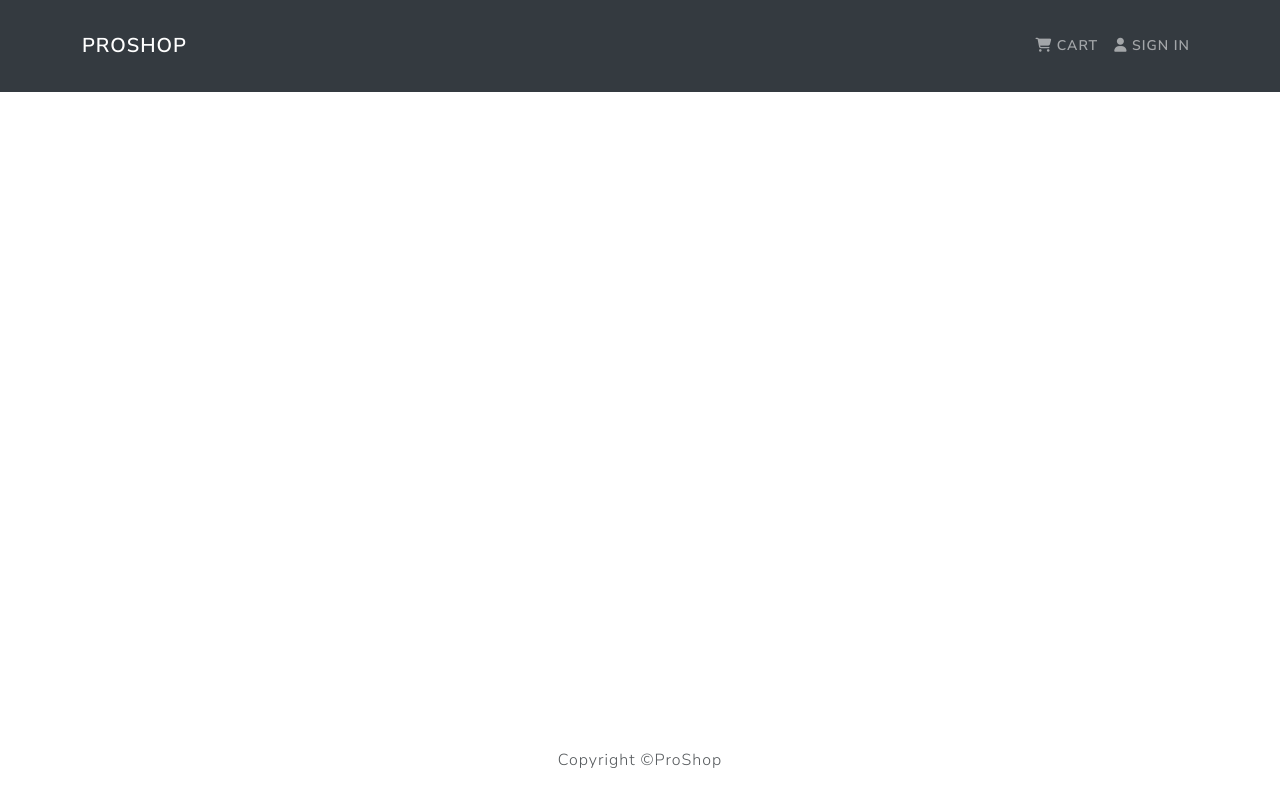
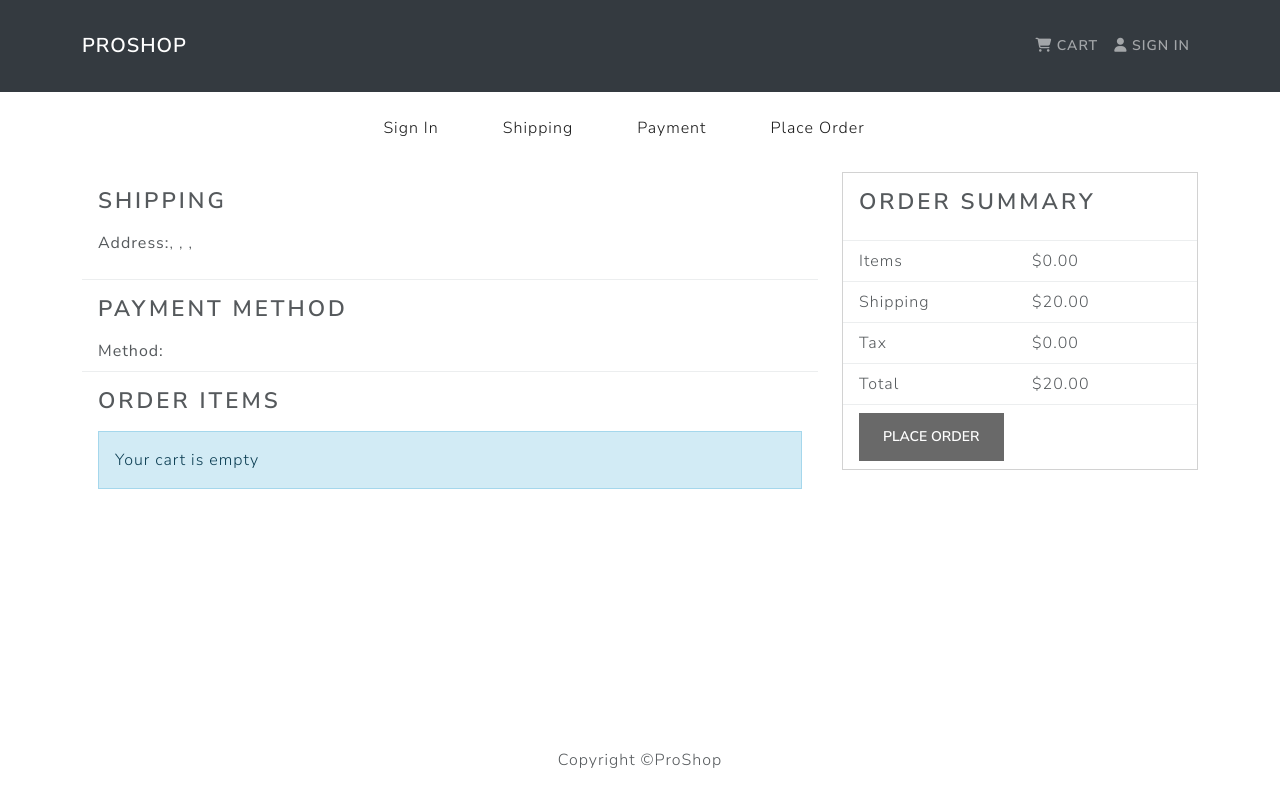
Before and after one commit to git-illite/proShop, a React (Create React App) app in the folder frontend/: page /placeorder in a window 1280 px wide. Built offline with nearby package versions, Linux system fonts and the light colour scheme.

Commit message:
created place order screen and set it up

```diff
--- a/frontend/src/App.js
+++ b/frontend/src/App.js
@@ -11,6 +11,7 @@ import RegisterScreen from "./screens/RegisterScreen";
 import ProfileScreen from "./screens/ProfileScreen";
 import ShippingScreen from "./screens/ShippingScreen";
 import PaymentScreen from "./screens/PaymentScreen";
+import PlaceOrderScreen from "./screens/PlaceOrderScreen";
 const App = () => {
   return (
     <Router>
@@ -21,6 +22,7 @@ const App = () => {
             <Route path="/login" Component={LoginScreen} />
             <Route path="/shipping" Component={ShippingScreen} />
             <Route path="/payment" Component={PaymentScreen} />
+            <Route path="/placeorder" Component={PlaceOrderScreen} />
             <Route path="/register" Component={RegisterScreen} />
             <Route path="/profile" Component={ProfileScreen} />
             <Route path="/product/:id" Component={ProductScreen} />
--- a/frontend/src/index.css
+++ b/frontend/src/index.css
@@ -49,7 +49,7 @@ a:visited {
   text-decoration: none;
 }
 a:hover {
-  text-decoration: none;
+  text-decoration: underline;
 }
 a:active {
   text-decoration: none;
--- /dev/null
+++ b/frontend/src/screens/PlaceOrderScreen.js
@@ -0,0 +1,135 @@
+import React, { useState } from "react";
+import { useNavigate } from "react-router-dom";
+import { Link } from "react-router-dom";
+import { Button, Row, Col, ListGroup, Image, Card } from "react-bootstrap";
+import { useDispatch, useSelector } from "react-redux";
+import Message from "../components/Message.js";
+//import Message from "../components/Message";
+import CheckoutSteps from "../components/CheckoutSteps.js";
+const PlaceOrderScreen = () => {
+  const dispatch = useDispatch();
+  const cart = useSelector((state) => state.cart);
+
+  //CALCULATE PRICE
+  const addDecimal = (num) => {
+    return (Math.round(num * 100) / 100).toFixed(2);
+  };
+  cart.itemsPrice = addDecimal(
+    cart.cartItems.reduce((acc, item) => acc + item.price * item.qty, 0)
+  );
+  cart.shippingPrice = addDecimal(cart.itemsPrice > 100 ? 10 : 20);
+  cart.taxPrice = addDecimal(Number((cart.itemsPrice * 0.13).toFixed(2)));
+  cart.totalPrice = (
+    Number(cart.itemsPrice) +
+    Number(cart.taxPrice) +
+    Number(cart.shippingPrice)
+  ).toFixed(2);
+  const orderPrice= (qty, price) => addDecimal(Number(qty*price))
+
+  const placeOrderHandler = () => {
+    console.log("order");
+  };
+  return (
+    <>
+      <CheckoutSteps step1 step2 step3 step4 />
+      <Row>
+        <Col md={8}>
+          <ListGroup variant="flush">
+            <ListGroup.Item>
+              <h2>Shipping</h2>
+              <p>
+                <strong>Address:</strong>
+                {cart.shippingAddress.address}, {cart.shippingAddress.city},{" "}
+                {cart.shippingAddress.postalCode},{" "}
+                {cart.shippingAddress.country}
+              </p>
+            </ListGroup.Item>
+
+            <ListGroup.Item>
+              <h2>Payment Method</h2>
+              <strong>Method: </strong>
+              {cart.paymentMethod}
+            </ListGroup.Item>
+
+            <ListGroup.Item>
+              <h2>Order Items</h2>
+              {cart.cartItems.length === 0 ? (
+                <Message>Your cart is empty</Message>
+              ) : (
+                <ListGroup variant="flush">
+                  {cart.cartItems.map((item, index) => (
+                    <ListGroup.Item key={index}>
+                      <Row>
+                        <Col md={1}>
+                          <Image
+                            src={item.image}
+                            alt={item.name}
+                            fluid
+                            rounded
+                          />
+                        </Col>
+                        <Col>
+                          <Link to={`/product/${item.product}`}>
+                            {item.name}
+                          </Link>
+                        </Col>
+                        <Col md={4}>
+                          {item.qty} x ${item.price} = ${orderPrice(item.qty,item.price)}
+                        </Col>
+                      </Row>
+                    </ListGroup.Item>
+                  ))}
+                </ListGroup>
+              )}
+            </ListGroup.Item>
+          </ListGroup>
+        </Col>
+        <Col md={4}>
+          <Card>
+            <ListGroup variant="flush">
+              <ListGroup.Item>
+                <h2>Order Summary</h2>
+              </ListGroup.Item>
+              <ListGroup.Item>
+                <Row>
+                  <Col>Items</Col>
+                  <Col>${cart.itemsPrice}</Col>
+                </Row>
+              </ListGroup.Item>
+              <ListGroup.Item>
+                <Row>
+                  <Col>Shipping</Col>
+                  <Col>${cart.shippingPrice}</Col>
+                </Row>
+              </ListGroup.Item>
+              <ListGroup.Item>
+                <Row>
+                  <Col>Tax</Col>
+                  <Col>${cart.taxPrice}</Col>
+                </Row>
+              </ListGroup.Item>
+              <ListGroup.Item>
+                <Row>
+                  <Col>Total</Col>
+                  <Col>${cart.totalPrice}</Col>
+                </Row>
+              </ListGroup.Item>
+              <ListGroup.Item>
+                <Button
+                  type="button"
+                  className="btn-block"
+                  disabled={cart.cartItems.length === 0}
+                  onClick={placeOrderHandler}
+                >
+                  Place Order
+                </Button>
+              </ListGroup.Item>
+            </ListGroup>
+          </Card>
+        </Col>
+      </Row>
+    </>
+  );
+};
+
+export default PlaceOrderScreen;
```
